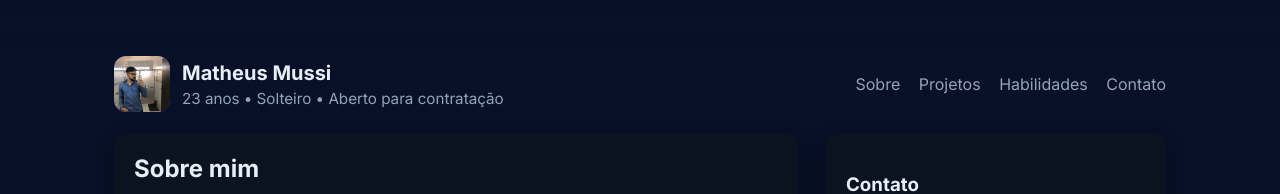
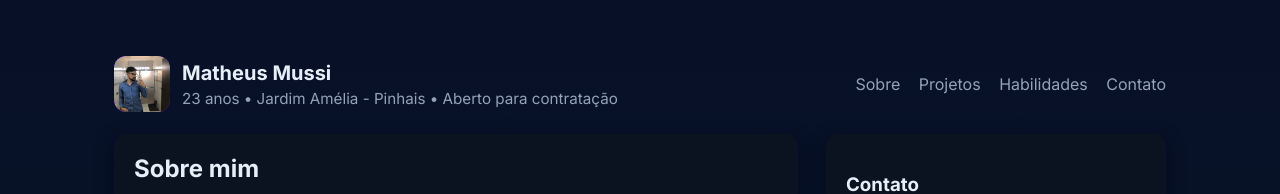
Before and after one commit to Mussi162/Professional-Work-Context, a plain HTML site: page index.html in a window 1280 px wide. Shown: the top 194 px of the page. Drawn offline with Linux system fonts and the light colour scheme.

Commit message:
mudando informações complementares

```diff
--- a/index.html
+++ b/index.html
@@ -20,7 +20,7 @@
         </div>
         <div>
           <h1>Matheus Mussi</h1>
-          <p class="lead">23 anos • Solteiro • Aberto para contratação</p>
+          <p class="lead">23 anos • Jardim Amélia - Pinhais • Aberto para contratação</p>
         </div>
       </div>
       <nav>
```
